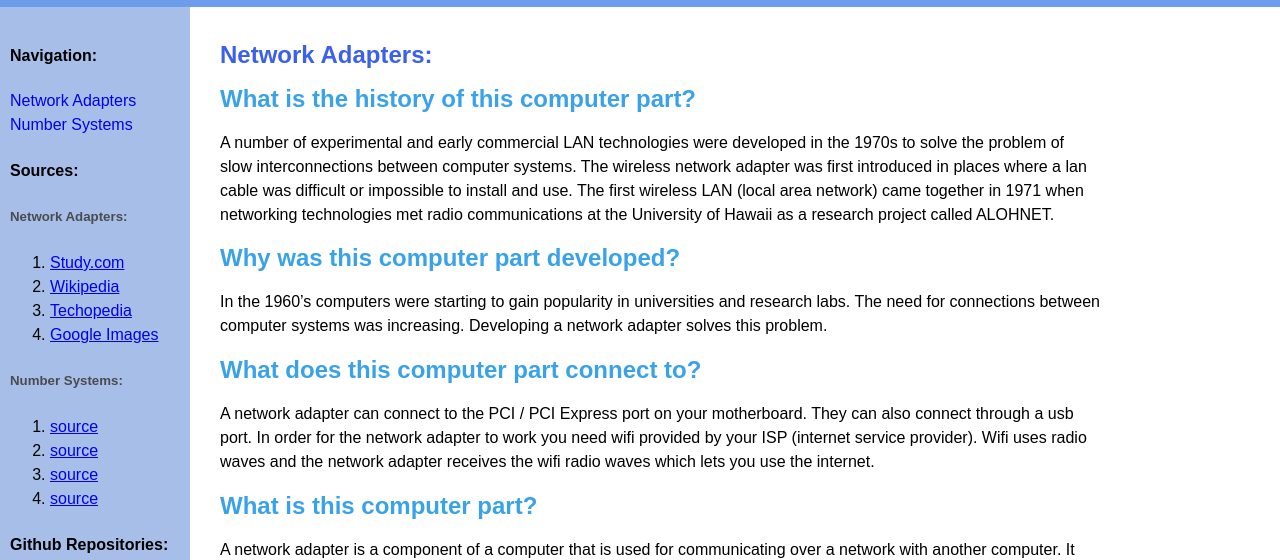
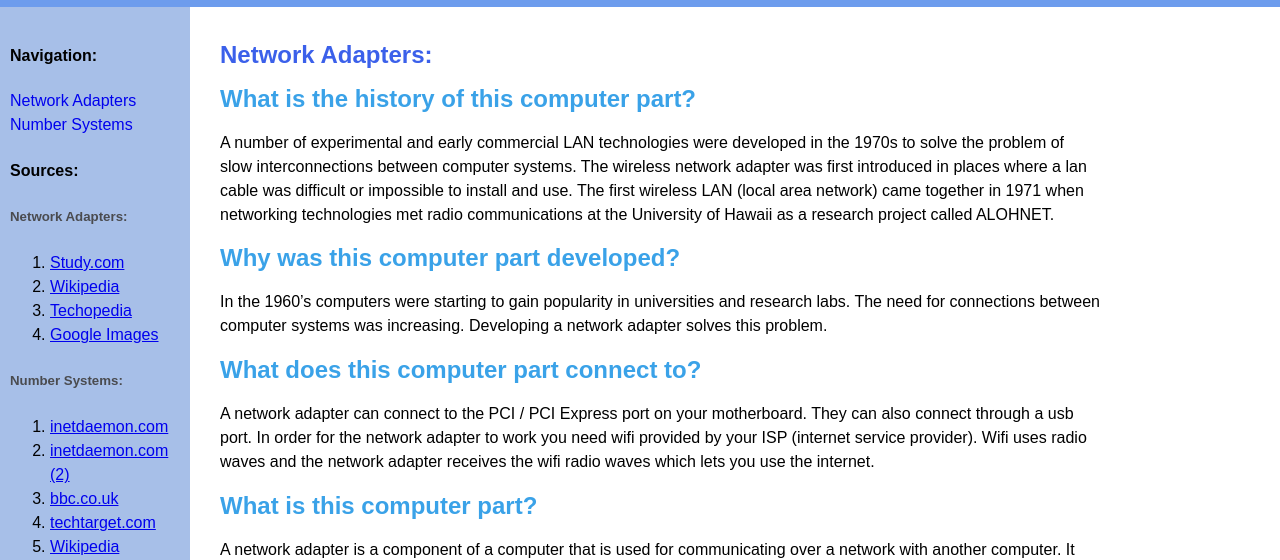
Before and after one commit to kwood3/Number-Systems, a plain HTML site: page index.html in a window 1280 px wide. Shown: the part 395-955 px from the top of the page. Drawn offline with Linux system fonts and the light colour scheme.

Commit message:
Update index.html

```diff
--- a/index.html
+++ b/index.html
@@ -155,10 +155,11 @@
   			</ol>
         <h5 class="h5LEFT">Number Systems:</h5>
         <ol>
-          <li><a href="#">source</a></li>
-          <li><a href="#">source</a></li>
-          <li><a href="#">source</a></li>
-          <li><a href="#">source</a></li>
+          <li><a href="http://www.inetdaemon.com/technology/ccna-lesson-2-number-systems/ ">inetdaemon.com</a></li>
+          <li><a href="http://www.inetdaemon.com/tutorials/networking/ ">inetdaemon.com (2)</a></li>
+          <li><a href="https://www.bbc.co.uk/education/guides/zwsbwmn/revision ">bbc.co.uk</a></li>
+          <li><a href="http://whatis.techtarget.com/definition/hexadecimal ">techtarget.com</a></li>
+          <li><a href="https://en.wikipedia.org/wiki/Device_driver"> Wikipedia</a></li>
         </ol>
         <h4>Github Repositories:</h4>
         <ul>
```
